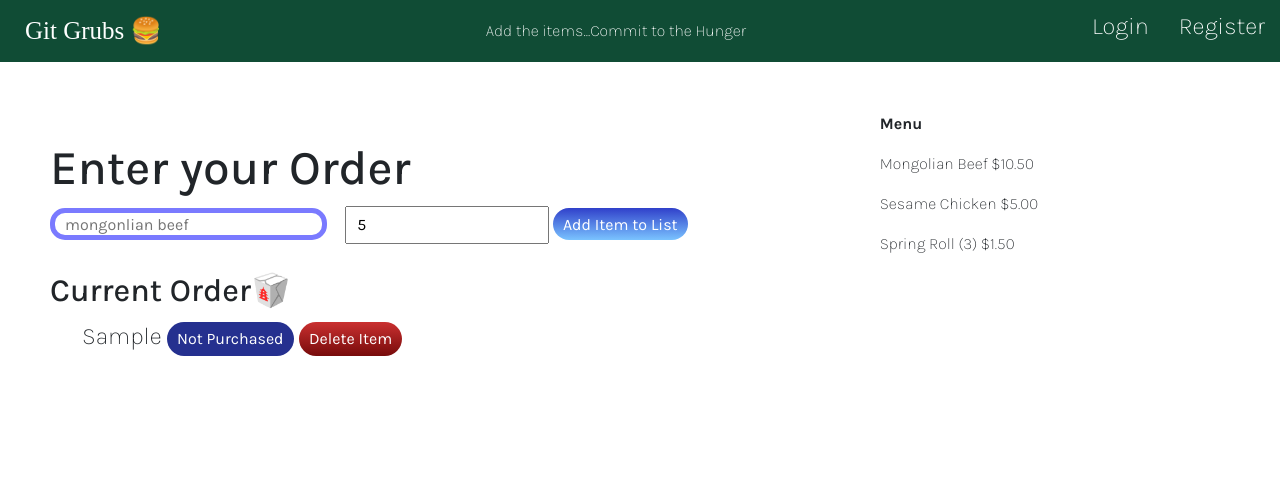
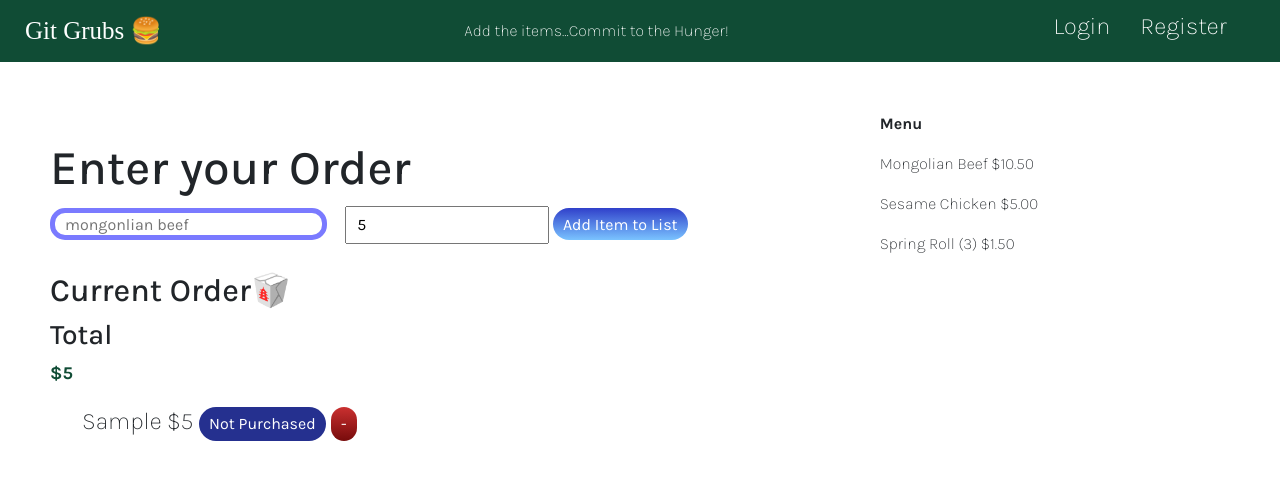
Before and after one commit to ANIO-Official/dynamic-shopping-cart, a plain HTML site: page index.html in a window 1280 px wide. Both pictures are taken after typing "Sample", "5" into the empty fields and a click on the button "Add Item to List". Drawn offline with nearby package versions, Linux system fonts and the light colour scheme; a web font is replaced by a local one.

Commit message:
Removed unnecessary styling. Updated shoppingList naming convention to cart. Updated javascript code to use new id name and to calculate cart total.

```diff
--- a/index.html
+++ b/index.html
@@ -25,7 +25,7 @@
 <body>
     <header>
         <p id="Company">Git Grubs 🍔</p>
-        <p>Add the items...Commit to the Hunger</p>
+        <p>Add the items...Commit to the Hunger!</p>
         <nav>
             <ul id="main-nav">
                 <li><a href="#">Login</a></li>
@@ -52,10 +52,14 @@
                 </div>
             </div>
         </div>
-        <div id="listArea-container">
+        <section id="cart-container">
             <h2>Current Order🥡</h2>
-            <ul id="shoppingList"></ul>
-        </div>
+            <div>
+                <h3>Total</h3>
+                <p id="cartTotal">$0.00</p>
+            </div>
+            <ul id="cart"></ul>
+        </section>
     </main>
     <footer>
 
--- a/index.js
+++ b/index.js
@@ -1,10 +1,12 @@
 //Global & DOM Variables
 const itemInput = document.querySelector("#itemInput")
+let priceInput = document.querySelector('#priceInput')
 const addItemBtn = document.querySelector("#addItemBtn")
-let shoppingList = document.querySelector("#shoppingList")
-
+const cart = document.querySelector("#cart")
+const cartTotal = document.querySelector('#cartTotal')
+let totalPrice = 0.00
 //Event Delegation, mouseover to avoid double click
-shoppingList.addEventListener("mouseover", (event) => {
+cart.addEventListener("mouseover", (event) => {
     //Purchased Toggle
     if (event.target.classList.contains('purchased')) {
         const btn = event.target.closest('button')
@@ -33,9 +35,15 @@ addItemBtn.addEventListener("click", function () {
     item.className = "shopItem"
     item.textContent = itemInput.value
     //creates the buttons for each list item
-    item.innerHTML = `${item.textContent} <button class="purchased">Not Purchased</button>
-    <button class="deleteBtn">Delete Item</button>`
-    shoppingList.appendChild(item)
+    item.innerHTML = `${item.textContent} $${priceInput.value} <button class="purchased">Not Purchased</button>
+    <button class="deleteBtn">-</button>`
+    cart.appendChild(item)
+
+    totalPrice = totalPrice + parseFloat(priceInput.value)
+    cartTotal.textContent = `$${totalPrice}`
+    console.log(`Current Total ${totalPrice}.`)
+
     itemInput.value = "" //clear the input field
-    console.log(`Added ${item.value} to order.`)
+    console.log(`Added ${item} to order.`)
+
 })
--- a/styles.css
+++ b/styles.css
@@ -21,6 +21,7 @@ header p{
 #main-nav{
     display: flex;
     flex-direction: row;
+    padding-right: 3vw;
 }
 #main-nav a{
     padding: 0 15px;
@@ -74,18 +75,10 @@ input{
     align-items: center;
     padding-right: 15vw;
 }
-#mascot{
-    width: 15vw;
-    height: auto;
-}
+
 #welcomeMsg{
     font-size: 3rem;
 }
-#banner-messages{
-    font-size: 1.3rem;
-    color: rgb(37, 48, 143);
-}
-
 
 #itemInput, #addItemBtn{
     height: 2rem;
@@ -97,3 +90,9 @@ input{
     border-radius: 15px;
     padding-right: 6vw;
 }
+
+#cartTotal{
+    font-weight: bold;
+    font-size: large;
+    color: #104C35;
+}
```
